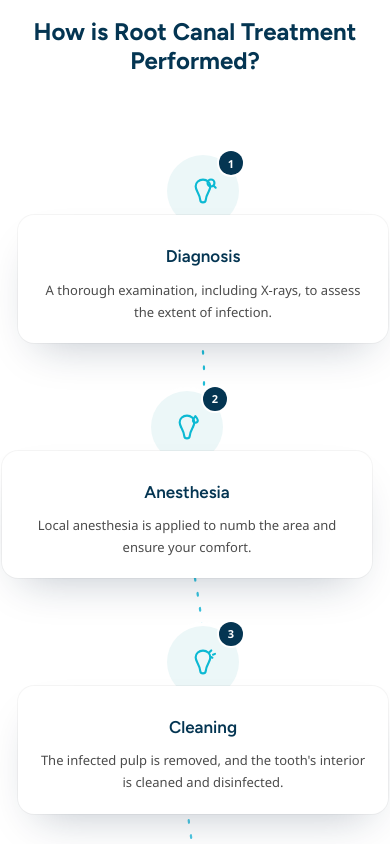
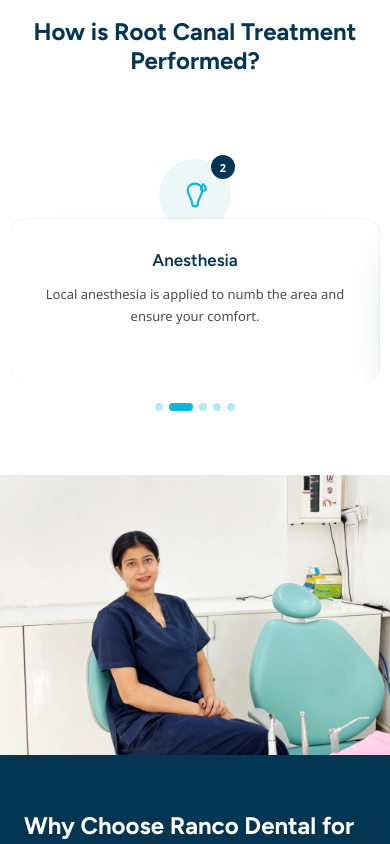
Before and after one commit to Sk-buddy/Ranco-Dental, a Next.js app: page /rct-dentist-noida/ in a window 390 px wide. Shown: the part 1860-2704 px from the top of the page. Built offline with nearby package versions, Linux system fonts and the light colour scheme.

Commit message:
Turn mobile procedure section into a dot-nav carousel, one step per slide; desktop timeline unchanged

```diff
--- a/src/components/ProcedureTimeline.tsx
+++ b/src/components/ProcedureTimeline.tsx
@@ -1,19 +1,33 @@
 "use client";
 
-import { useEffect, useId, useRef, useState } from "react";
+import { useEffect, useId, useRef, useState, type ComponentType } from "react";
 import Reveal from "./Reveal";
 import { getProcedureIcon } from "./icons/ProcedureIcons";
 
 type Step = { title: string; description: string };
 
+/** One step's icon badge + number, shared between the desktop timeline and the mobile slide. */
+function StepBadge({ icon: Icon, index }: { icon: ComponentType<{ className?: string }>; index: number }) {
+  return (
+    <span className="relative z-10 mx-auto flex h-[72px] w-[72px] items-center justify-center rounded-full bg-[var(--color-tint)] ring-4 ring-white">
+      <Icon className="h-8 w-8 text-[var(--color-teal)]" />
+      <span className="absolute -right-1 -top-1 flex h-6 w-6 items-center justify-center rounded-full bg-[var(--color-navy)] text-[11px] font-bold text-white ring-2 ring-white">
+        {index + 1}
+      </span>
+    </span>
+  );
+}
+
 /**
- * The "How is it performed" timeline: a flowing dotted connector that draws itself
- * in (like an elastic band snapping taut) once scrolled into view, with each step's
- * card popping up into place along it, staggered in sequence.
+ * The "How is it performed" section.
+ * Desktop (lg+): a flowing dotted connector that draws itself in (elastic-band style)
+ * with each step's card floating along it, staggered in sequence.
+ * Mobile: a swipeable, dot-navigated carousel — one step per slide.
  */
 export default function ProcedureTimeline({ steps }: { steps: Step[] }) {
   const wrapRef = useRef<HTMLDivElement>(null);
   const [visible, setVisible] = useState(false);
+  const [index, setIndex] = useState(0);
   const rawId = useId().replace(/[^a-zA-Z0-9]/g, "");
 
   useEffect(() => {
@@ -32,55 +46,57 @@ export default function ProcedureTimeline({ steps }: { steps: Step[] }) {
     return () => observer.disconnect();
   }, []);
 
+  useEffect(() => {
+    if (steps.length <= 1) return;
+    const timer = setInterval(() => setIndex((i) => (i + 1) % steps.length), 5000);
+    return () => clearInterval(timer);
+  }, [steps.length]);
+
   return (
-    <div ref={wrapRef} className="relative mt-20">
-      {/* flowing connector: vertical wave on mobile, horizontal wave on desktop — both
-          draw in via a widening clip-path "reveal window", elastic-band style */}
-      <svg
-        aria-hidden
-        viewBox="0 0 100 800"
-        preserveAspectRatio="none"
-        className="pointer-events-none absolute left-1/2 top-0 h-full w-[90px] -translate-x-1/2 lg:hidden"
-      >
-        <defs>
-          <linearGradient id={`flow-m-${rawId}`} x1="0" y1="0" x2="0" y2="1">
-            <stop offset="0%" stopColor="var(--color-teal)" />
-            <stop offset="100%" stopColor="var(--color-sky)" />
-          </linearGradient>
-          <clipPath id={`clip-m-${rawId}`}>
-            <rect
-              x="0"
-              y="0"
-              width="100"
-              height={visible ? 800 : 0}
-              style={{ transition: "height 1.6s cubic-bezier(0.34, 1.56, 0.64, 1)" }}
-            />
-          </clipPath>
-          <marker
-            id={`arrow-m-${rawId}`}
-            viewBox="0 0 14 14"
-            markerUnits="userSpaceOnUse"
-            markerWidth="14"
-            markerHeight="14"
-            refX="12"
-            refY="7"
-            orient="auto"
+    <div ref={wrapRef} className="relative mt-12 lg:mt-20">
+      {/* Mobile: swipeable dot-nav carousel, one step per slide */}
+      <div className="lg:hidden">
+        <div className="overflow-hidden rounded-2xl">
+          <div
+            className="flex transition-transform duration-700 ease-[cubic-bezier(0.65,0,0.35,1)]"
+            style={{ width: `${steps.length * 100}%`, transform: `translateX(-${index * (100 / steps.length)}%)` }}
           >
-            <path d="M1,1 L13,7 L1,13 Z" fill="var(--color-sky)" />
-          </marker>
-        </defs>
-        <g clipPath={`url(#clip-m-${rawId})`}>
-          <path
-            d="M50,0 C15,70 85,130 50,200 C15,270 85,330 50,400 C15,470 85,530 50,600 C15,670 85,730 50,794"
-            fill="none"
-            stroke={`url(#flow-m-${rawId})`}
-            strokeWidth="2.5"
-            strokeDasharray="1 10"
-            strokeLinecap="round"
-            markerEnd={`url(#arrow-m-${rawId})`}
-          />
-        </g>
-      </svg>
+            {steps.map((step, i) => (
+              <div key={step.title} className="shrink-0 pt-9" style={{ width: `${100 / steps.length}%` }}>
+                <StepBadge icon={getProcedureIcon(step.title)} index={i} />
+                <div className="relative z-20 -mt-3 rounded-2xl bg-white p-5 pt-7 text-center shadow-[0_20px_45px_-20px_rgba(15,35,65,0.28)] ring-1 ring-black/[0.04]">
+                  <h3 className="text-[17px] font-semibold text-[var(--color-navy)]">{step.title}</h3>
+                  <p className="mt-2 min-h-[80px] text-[13px] leading-[1.7] text-[var(--color-ink)]">
+                    {step.description}
+                  </p>
+                </div>
+              </div>
+            ))}
+          </div>
+        </div>
+
+        {steps.length > 1 && (
+          <div className="mt-5 flex items-center justify-center gap-1.5" role="tablist" aria-label="Steps">
+            {steps.map((_, i) => (
+              <button
+                key={i}
+                type="button"
+                role="tab"
+                aria-selected={i === index}
+                aria-label={`Show step ${i + 1} of ${steps.length}`}
+                onClick={() => setIndex(i)}
+                className={`h-2 shrink-0 transition-all duration-300 ${
+                  i === index
+                    ? "w-6 rounded-[50px] bg-[var(--color-teal)]"
+                    : "w-2 rounded-full bg-[var(--color-teal)]/30 hover:bg-[var(--color-teal)]/50"
+                }`}
+              />
+            ))}
+          </div>
+        )}
+      </div>
+
+      {/* Desktop: flowing connector, drawing in via a widening clip-path "reveal window" */}
       <svg
         aria-hidden
         viewBox="0 0 1000 72"
@@ -127,27 +143,14 @@ export default function ProcedureTimeline({ steps }: { steps: Step[] }) {
         </g>
       </svg>
 
-      <div className="relative grid grid-cols-1 gap-12 sm:gap-14 lg:grid-cols-5 lg:items-start lg:gap-6">
+      <div className="relative hidden lg:grid lg:grid-cols-5 lg:items-start lg:gap-6">
         {steps.map((step, i) => {
-          const StepIcon = getProcedureIcon(step.title);
           const floatUp = i % 2 === 0;
           return (
             <Reveal key={step.title} delay={i * 140}>
-              <div
-                className={`relative mx-auto w-full max-w-[380px] lg:mx-0 lg:max-w-none ${
-                  floatUp
-                    ? "translate-x-2 lg:translate-x-0 lg:-translate-y-3"
-                    : "-translate-x-2 lg:translate-x-0 lg:translate-y-3"
-                }`}
-              >
-                <span className="relative z-10 mx-auto flex h-[72px] w-[72px] items-center justify-center rounded-full bg-[var(--color-tint)] ring-4 ring-white">
-                  <StepIcon className="h-8 w-8 text-[var(--color-teal)]" />
-                  <span className="absolute -right-1 -top-1 flex h-6 w-6 items-center justify-center rounded-full bg-[var(--color-navy)] text-[11px] font-bold text-white ring-2 ring-white">
-                    {i + 1}
-                  </span>
-                </span>
-
-                <div className="relative z-20 -mt-3 rounded-2xl bg-white p-5 pt-7 text-center shadow-[0_20px_45px_-20px_rgba(15,35,65,0.28)] ring-1 ring-black/[0.04] sm:p-6 sm:pt-8">
+              <div className={floatUp ? "lg:-translate-y-3" : "lg:translate-y-3"}>
+                <StepBadge icon={getProcedureIcon(step.title)} index={i} />
+                <div className="relative z-20 -mt-3 rounded-2xl bg-white p-6 pt-8 text-center shadow-[0_20px_45px_-20px_rgba(15,35,65,0.28)] ring-1 ring-black/[0.04]">
                   <h3 className="text-[17px] font-semibold text-[var(--color-navy)]">{step.title}</h3>
                   <p className="mt-2 text-[13px] leading-[1.7] text-[var(--color-ink)]">{step.description}</p>
                 </div>
```
